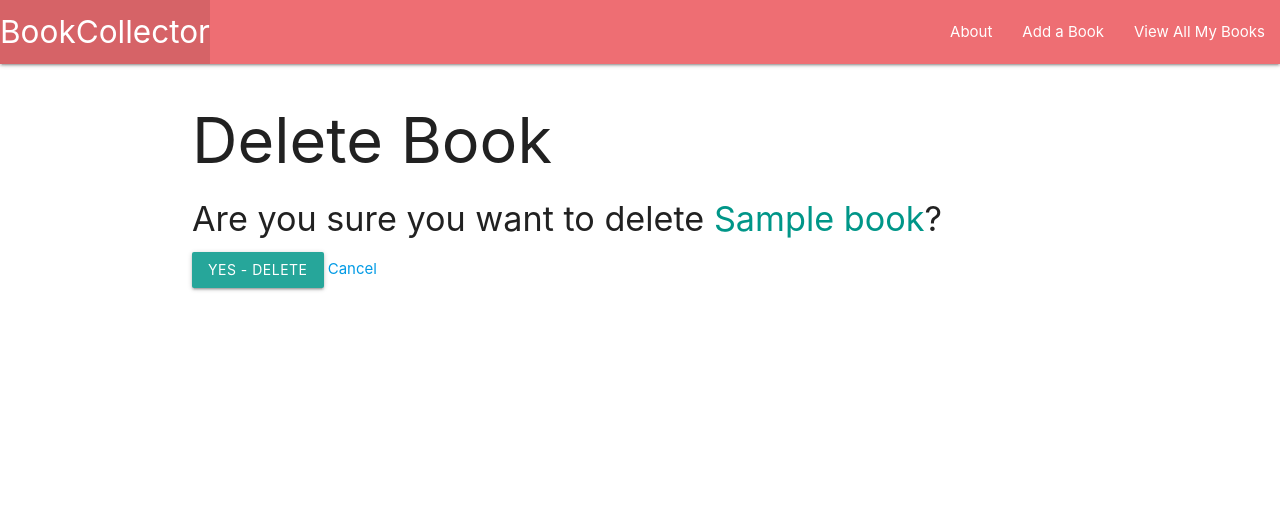
After one commit to 2Clubs/bookcollector, a Django app: page /books/1/delete/ in a window 1280 px wide. The commit adds this page. Shown: the top 528 px of the page. Run offline with Django 4.2, Linux system fonts and the light colour scheme; tables that the repository leaves empty hold one stand-in row (values such as "Sample post").

Commit message:
add update and delete

```diff
--- a/bookcollector/settings.py
+++ b/bookcollector/settings.py
@@ -130,3 +130,6 @@ STATIC_URL = '/static/'
 # https://docs.djangoproject.com/en/4.2/ref/settings/#default-auto-field
 
 DEFAULT_AUTO_FIELD = 'django.db.models.BigAutoField'
+
+import django_heroku
+django_heroku.settings(locals())
--- a/main_app/templates/books/detail.html
+++ b/main_app/templates/books/detail.html
@@ -10,6 +10,10 @@
     <p>Publisher: {{ book.publisher }}</p>
     <p>ISBN: {{ book.isbn }}</p>
   </div>
+  <div class="card-action">
+    <a href="{% url 'books_update' book.id %}">Edit</a>
+    <a href="{% url 'books_delete' book.id %}">Delete</a>
+  </div>
 </div>
 
 {% endblock %}
--- /dev/null
+++ b/main_app/templates/main_app/book_confirm_delete.html
@@ -0,0 +1,16 @@
+{% extends 'base.html' %} {% block content %}
+
+<h1>Delete Book</h1>
+
+<h4>
+    Are you sure you want to delete
+    <span class="teal-text">{{ object.title }}</span>?
+</h4>
+
+<form action="" method="post">
+    {% csrf_token %}
+    <input type="submit" value="Yes - Delete" class="btn"/>
+    <a href="{% url 'detail' book.id %}">Cancel</a>
+</form>
+
+{% endblock content %}
--- a/main_app/urls.py
+++ b/main_app/urls.py
@@ -6,5 +6,7 @@ urlpatterns = [
     path('about/', views.about, name='about'),
     path('books/', views.books_index, name='index'),
     path('books/<int:book_id>/', views.books_detail, name='detail'),
-    path('books/create/', views.BookCreate.as_view(), name='books_create')
+    path('books/create/', views.BookCreate.as_view(), name='books_create'),
+    path('books/<int:pk>/update/', views.BookUpdate.as_view(), name='books_update'),
+    path('books/<int:pk>/delete/', views.BookDelete.as_view(), name='books_delete'),
 ]
--- a/main_app/views.py
+++ b/main_app/views.py
@@ -1,5 +1,5 @@
 from django.shortcuts import render
-from django.views.generic.edit import CreateView
+from django.views.generic.edit import CreateView, UpdateView, DeleteView
 from .models import Book
 
 # Create your views here.
@@ -20,3 +20,11 @@ def books_detail(request, book_id):
 class BookCreate(CreateView):
     model = Book
     fields = '__all__'
+
+class BookUpdate(UpdateView):
+    model = Book
+    fields = '__all__'
+
+class BookDelete(DeleteView):
+    model = Book
+    success_url = '/books/'
```
Also changed, not shown: main_app/templates/main_app/book_form.html (+6 -1 lines).
